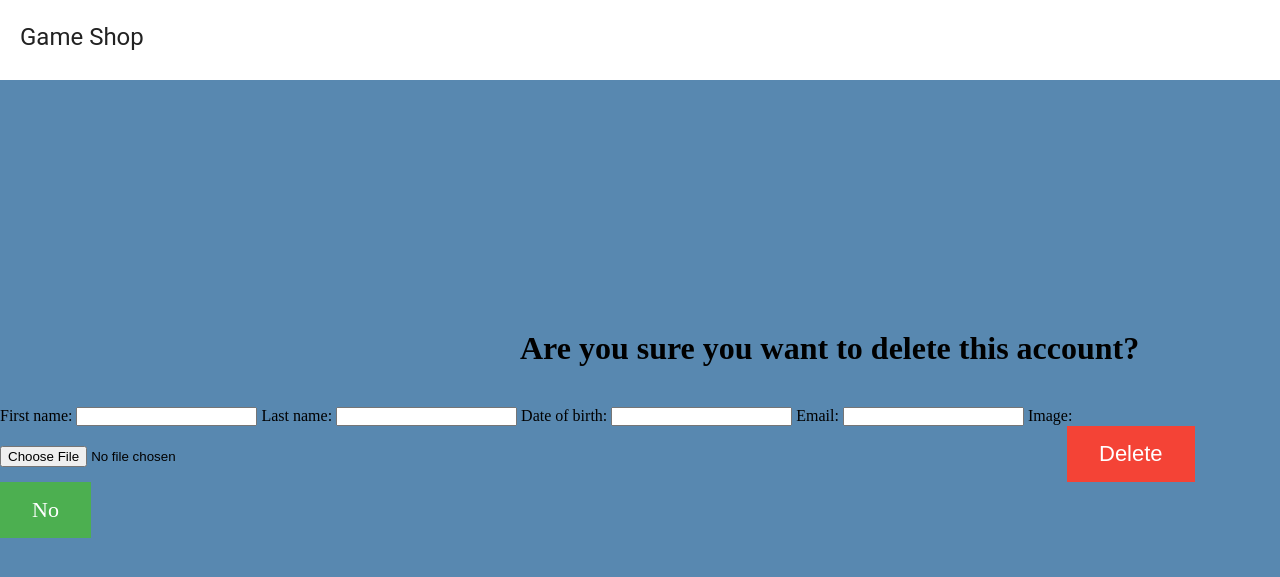
After one commit to GGI81/GameShop, a Django app: template templates/auth_templates/confirmation_for_delete.html in a window 1280 px wide. The commit adds this page. Shown: the top 577 px of the page. Run offline with Django 4.2, Linux system fonts and the light colour scheme; the template is opened without the code that fills it: values that come from a table or form of the project are taken from there, others are empty.

Commit message:
Added Editing profile and delete profile

```diff
--- a/Game_store_project/auth_app/forms.py
+++ b/Game_store_project/auth_app/forms.py
@@ -11,6 +11,13 @@ UserModel = get_user_model()
 
 
 class CreateProfileForm(BootstrapFormMixin, auth_forms.UserCreationForm):
+    def __init__(self, *args, **kwargs):
+        super().__init__(*args, **kwargs)
+        self._init_bootstrap_form_controls()
+        super(CreateProfileForm, self).__init__(*args, **kwargs)
+        self.fields['password1'].help_text = None
+        self.fields['password2'].help_text = None
+
     first_name = forms.CharField(
         max_length=UserProfile.FIRST_NAME_MAX_LEN,
         validators=(
@@ -63,10 +70,17 @@ class CreateProfileForm(BootstrapFormMixin, auth_forms.UserCreationForm):
             ),
         }
 
-
+class EditProfileForm(BootstrapFormMixin, forms.ModelForm):
     def __init__(self, *args, **kwargs):
         super().__init__(*args, **kwargs)
         self._init_bootstrap_form_controls()
-        super(CreateProfileForm, self).__init__(*args, **kwargs)
-        self.fields['password1'].help_text = None
-        self.fields['password2'].help_text = None
+
+    class Meta:
+        model = UserProfile
+        fields = ['first_name', 'last_name', 'date_of_birth', 'email', 'image']
+
+
+class DeleteProfileForm(forms.ModelForm):
+    class Meta:
+        model = UserProfile
+        fields = ()
--- a/Game_store_project/auth_app/urls.py
+++ b/Game_store_project/auth_app/urls.py
@@ -1,10 +1,14 @@
 from django.urls import path
 
-from Game_store_project.auth_app.views import UserRegisterView, UserLoginView, UserLogoutView, ProfileDetailsView
+from Game_store_project.auth_app.views import UserRegisterView, UserLoginView, UserLogoutView, ProfileDetailsView, \
+    edit_profile_view, ConfirmationForDeletingProfileView
 
 urlpatterns = (
     path('registration/', UserRegisterView.as_view(), name='user registration'),
     path('login/', UserLoginView.as_view(), name='user login'),
     path('logout/', UserLogoutView.as_view(), name='user logout'),
+
     path('details/<int:pk>/', ProfileDetailsView.as_view(), name='details'),
+    path('profile/edit/<int:pk>', edit_profile_view, name='edit profile'),
+    path('profile/delete<int:pk>', ConfirmationForDeletingProfileView.as_view(), name='delete profile'),
 )
--- /dev/null
+++ b/static/css/confirmation_delete.css
@@ -0,0 +1,59 @@
+* {
+    margin: 0;
+    padding: 0;
+}
+
+body {
+    background-color: rgba(10, 80, 140, 0.68);
+}
+
+
+nav {
+    width: 100%;
+    height: 80px;
+    background-color: white;
+}
+
+nav p {
+    font-family: "Roboto", "Lucida Grande", Verdana, Arial, sans-serif;
+    color: #222;
+    font-size: 24px;
+    line-height: 55px;
+    float: left;
+    padding: 10px 20px;
+    margin-right: 30px;
+}
+
+h1 {
+    margin-top: 250px;
+    margin-left: 520px;
+    margin-bottom: 40px;
+}
+
+#no {
+    background-color: #4CAF50; /* Green */
+    border: none;
+    color: white;
+    padding: 15px 32px;
+    text-align: center;
+    text-decoration: none;
+    display: inline-block;
+    font-size: 22px;
+}
+
+#yes {
+    background-color: #f44336; /* Green */
+    border: none;
+    color: white;
+    padding: 15px 32px;
+    text-align: center;
+    text-decoration: none;
+    display: inline-block;
+    font-size: 22px;
+    margin-left: 810px;
+}
+
+div a:hover {
+    box-shadow: 5px 5px 20px #000000;
+    transition: box-shadow 0.7s;
+}
--- a/static/css/profile_detailss.css
+++ b/static/css/profile_detailss.css
@@ -88,6 +88,11 @@ div a {
     text-align: center;
 }
 
+div a:hover {
+    box-shadow: 5px 5px 20px #000000;
+    transition: box-shadow 0.7s;
+}
+
 #edit {
     background-color: #4CAF50; /* Green */
     border: none;
@@ -108,4 +113,5 @@ div a {
     text-decoration: none;
     display: inline-block;
     font-size: 18px;
+    margin-left: 40px;
 }
--- /dev/null
+++ b/templates/auth_templates/confirmation_for_delete.html
@@ -0,0 +1,25 @@
+<!DOCTYPE html>
+<html lang="en">
+<head>
+    <meta charset="UTF-8">
+    <title>Game Shop</title>
+    <link rel="icon" href="/static/images/head_icon.ico">
+    <link rel="stylesheet" href="/static/css/confirmation_delete.css">
+</head>
+<body>
+<nav>
+    <p>Game Shop</p>
+</nav>
+<h1>
+    Are you sure you want to delete this account?
+</h1>
+<div>
+    <form action="{% url 'delete profile' request.user.id %}" method="post" enctype="multipart/form-data">
+        {{ form }}
+        {% csrf_token %}
+        <button id="yes">Delete</button>
+        <a href="{% url 'details' request.user.pk %}" id="no">No</a>
+    </form>
+</div>
+</body>
+</html>
--- a/templates/auth_templates/profile_details.html
+++ b/templates/auth_templates/profile_details.html
@@ -37,8 +37,8 @@
     {% endif %}
     <h3>Wallet: {{ object.wallet }}$</h3>
     <br>
-    <a href="#" id="edit">Edit</a>
-    <a href="#" id="delete">Delete</a>
+    <a href="{% url 'edit profile' request.user.id %}" id="edit">Edit</a>
+    <a href="{% url 'delete profile' request.user.id %}" id="delete">Delete</a>
 </div>
 
 
```
Also changed, not shown: Game_store_project/auth_app/views.py (+36 -2 lines), static/css/edit_profile.css (added, +57 -0 lines), templates/auth_templates/edit.html (added, +22 -0 lines), mediafiles/hectoooor_lJyyG17.jpg (added).
